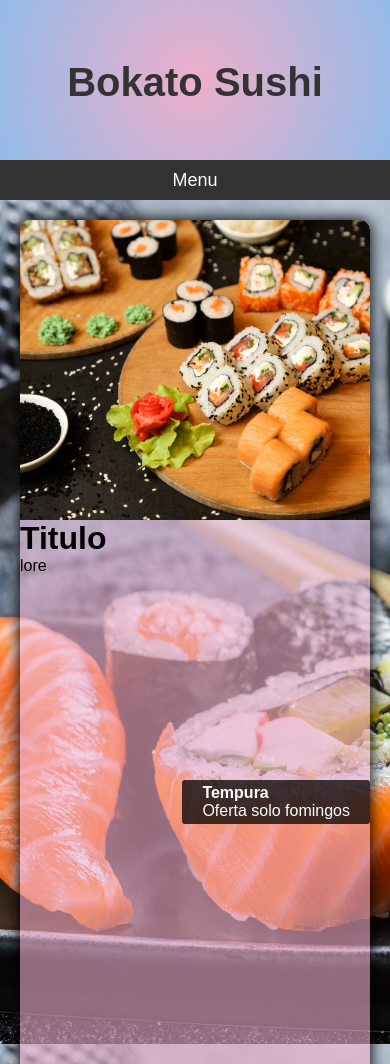
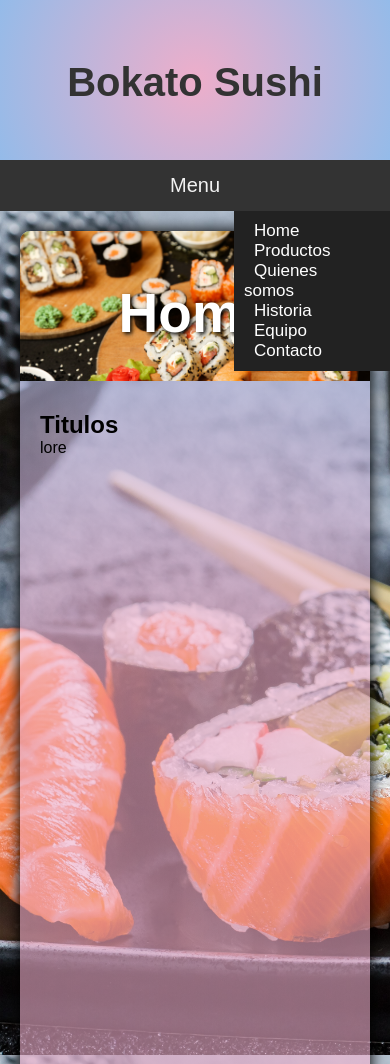
Before and after one commit to cscronos/ProyWebUno, a PHP site: page / in a window 390 px wide. Shown: the top 1064 px of the page. Run offline with PHP 8.4, Linux system fonts and the light colour scheme.

Commit message:
Actualizacion 2

```diff
--- a/FolderCSS/home.css
+++ b/FolderCSS/home.css
@@ -28,17 +28,31 @@
   /* position: relative; */
 }
 
-/* Bottom right text */
-.text-block {
-  position: absolute;
-  bottom: 20px;
-  right: 20px;
-  background-color: rgba(0, 0, 0, 0.747);
-  border-radius: 3px;
+.div-img h1{
+  color: white;
+  text-shadow: 2px 2px 4px #000000;
+  font-size: 70px;
+  text-align: center;
+  padding-top: 120px;
+}
 
-  color: white;
-  padding-left: 20px;
-  padding-right: 20px;
-  padding-top: 4px;
-  padding-bottom: 4px;
+.div-text {
+  margin-top: 40px;
+  margin-left: 40px;
 }
+
+@media screen and (max-width: 600px) {
+  .div-img {
+    height: 150px;
+  }
+
+  .div-img h1 {
+    font-size: 55px;
+    padding-top: 50px;
+  }
+
+  .div-text {
+    margin-top: 30px;
+    margin-left: 20px;
+  }
+}
--- a/FolderCSS/style.css
+++ b/FolderCSS/style.css
@@ -23,7 +23,6 @@ header {
   padding: 40px 0;
 }
 
-/* MEDIRA QUERI */
 .navbar {
   display: flex;
   justify-content: center;
@@ -34,7 +33,7 @@ header {
   position: relative;
   top: 0;
   width: 100%;
-  }
+}
 
 .navbar a {
   display: block;
@@ -52,14 +51,33 @@ header {
 
 #boton {
   display: none;
-  color: white;
-  background: none;
-  border: none;
-  font-size: 18px;
-  height: 40px;
 }
 
-@media only screen and (max-width: 425px) {
+.nav-chico {
+  position: absolute;
+  margin-left: 60%;
+  display: none;
+  background-color: #222;
+}
+
+.nav-chico a {
+  color: white;
+  padding: 10px;
+  text-decoration: none;
+  font-size: 17px;
+}
+
+ul {
+  list-style-type: none;
+  margin: 0;
+  padding: 10px;
+}
+
+.nav-chico a:hover {
+  color: black;
+}
+
+@media screen and (max-width: 600px) {
   .navbar a {
     font-size: 20px;
   }
@@ -76,4 +94,14 @@ header {
   #boton {
     display: block;
   }
+
+  #boton:hover {
+    width: 100%;
+    background-color: white;
+    color: black;
+  }
+
+  #nav-chico {
+    display: block;
+  }
 }
--- a/FolderJS/function.js
+++ b/FolderJS/function.js
@@ -1,6 +1,7 @@
 // Get the button:
 let elNavbar = document.getElementById("myFun");
 let elMain = document.getElementsByClassName('myFun1');
+let navChico = document.getElementsByClassName('nav-chico')
 
 // When the user scrolls down 20px from the top of the document, show the button
 window.onscroll = function() {scrollFunction()};
@@ -13,6 +14,9 @@ function scrollFunction() {
     elMain[2].style.marginTop = "49px";
     elMain[3].style.marginTop = "49px";
     elMain[4].style.marginTop = "49px";
+    navChico[0].style.position = "fixed";
+    navChico[0].style.marginTop = "-110px";
+
   } else {
     elNavbar.style.position = "relative";
     elMain[0].style.marginTop = "0px";
@@ -20,13 +24,7 @@ function scrollFunction() {
     elMain[2].style.marginTop = "0px";
     elMain[3].style.marginTop = "0px";
     elMain[4].style.marginTop = "0px";
+    navChico[0].style.position = "absolute";
+    navChico[0].style.marginTop = "0px";
   }
 }
-
-function windowAncho() {
-  if (screen.width <= 425) {
-
-  } else {
-
-  }
-}
--- a/index.html
+++ b/index.html
@@ -31,20 +31,28 @@
         <a href="#" onclick="ActivDiv(4)">Historia</a>
         <a href="#" onclick="ActivDiv(5)">Equipo</a>
         <a href="#" onclick="ActivDiv(6)">Contacto</a>
-        <button id="boton">Menu</button>
+        <a href="#" id="boton">Menu</a>
     </nav>
 
+    <!-- NAV CHICO -->
+    <ul class="nav-chico myFun1" id="nav-chico">
+        <li><a href="#" onclick="ActivDiv(1)">Home</a></li>
+        <li><a href="FolderProductos/indexProd.html">Productos</a></li>
+        <li><a href="#" onclick="ActivDiv(3)">Quienes somos</a></li>
+        <li><a href="#" onclick="ActivDiv(4)">Historia</a></li>
+        <li><a href="#" onclick="ActivDiv(5)">Equipo</a></li>
+        <li><a href="#" onclick="ActivDiv(6)">Contacto</a></li>
+    </ul>
     <!-- HOME -->
     <div class="home myFun1" id="1Div">
         <div class="div-home">
             <div class="div-img">
-                <div class="text-block">
-                    <h4>Tempura</h4>
-                    <p>Oferta solo fomingos</p>
-                </div>
+                <h1>Home</h1>
             </div>
-            <h1>Titulo</h1>
-            <p>lore</p>
+            <div class="div-text">
+                <h2>Titulos</h2>
+                <p>lore</p>
+            </div>
         </div>
     </div>
 
```
Also changed, not shown: 1 other file.
